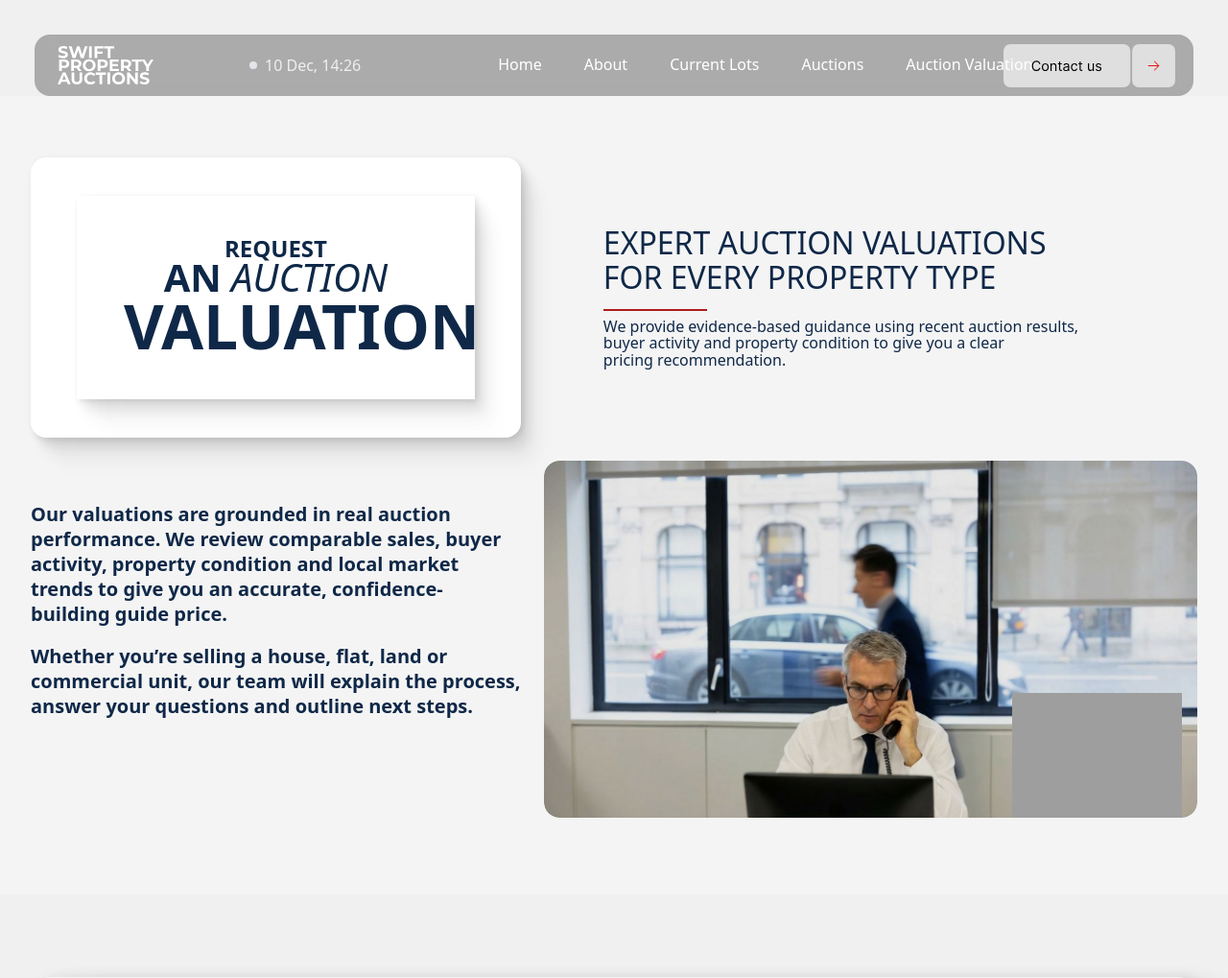
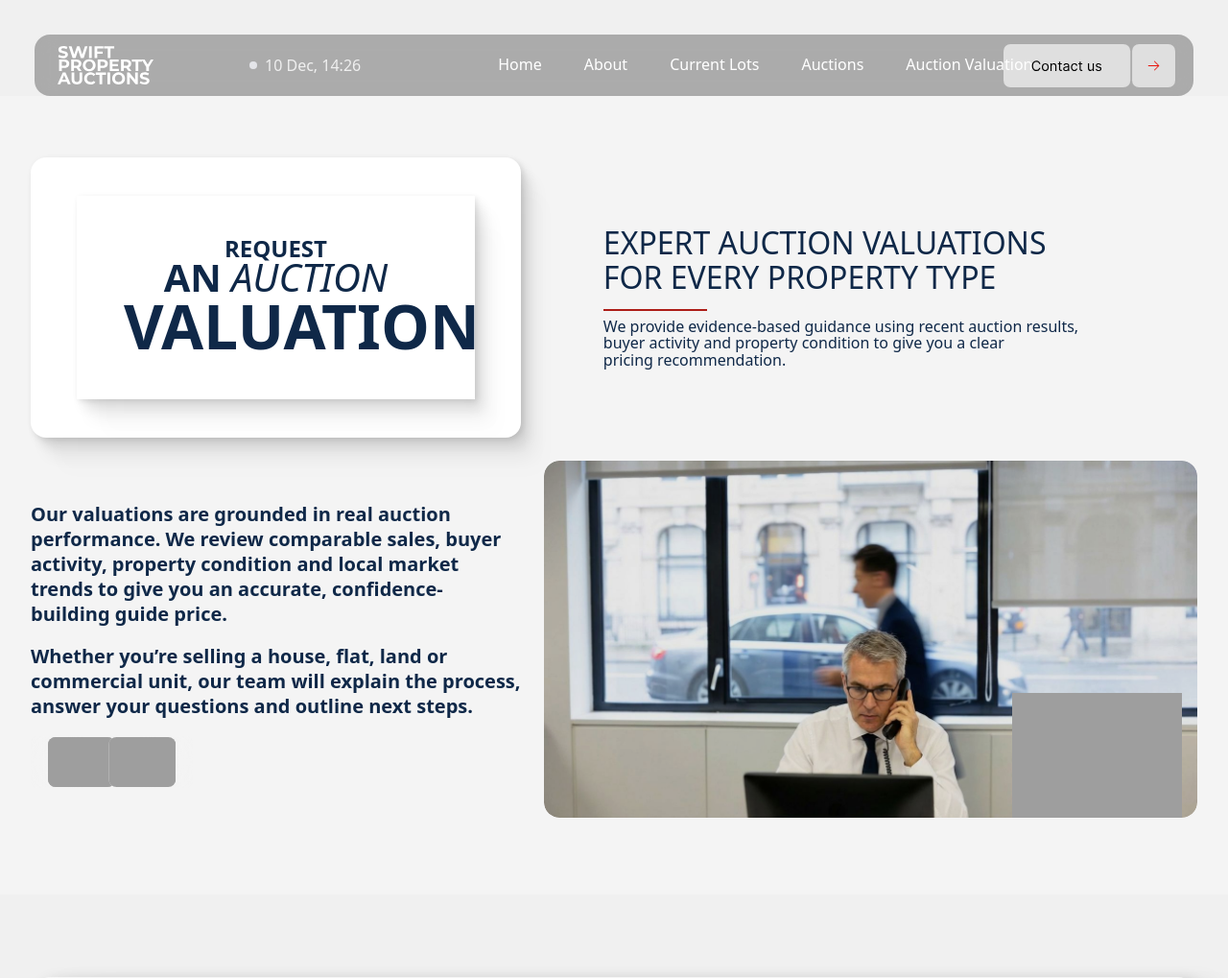
Before and after one commit to HalcyonLegion/swift-property-rework, a Flask app: page /valuation in a window 1280 px wide. Shown: the top 1019 px of the page at 96% size. Run offline with Flask 3, Linux system fonts and the light colour scheme; some libraries are stand-ins or nearby versions; some web fonts are replaced; grey boxes are pictures that could not be loaded.

Commit message:
button added

```diff
--- a/templates/valuation.html
+++ b/templates/valuation.html
@@ -218,6 +218,40 @@
 						<p>
 							Whether you’re selling a house, flat, land or commercial unit, our team will explain the process, answer your questions and outline next steps.
 						</p>
+
+						<!-- CTA: reuse your Free Valuation SVG button -->
+						<div class="auction-feature-cta">
+										<a
+											href="#contacts-2"
+											class="auction-feature-cta-main auction-pill-btn"
+											aria-label="Valuation"
+										>
+											<!-- Background pill SVG -->
+											<img
+											src="{{ url_for('static', filename='images/freevaldnew.svg') }}"
+											alt=""
+											class="svg-pill-bg auction-feature-pill-bg"
+											>
+
+											<!-- Arrow square with 2 stacked arrows -->
+											<span class="auction-arrow-wrap">
+											<!-- Default right arrow -->
+											<img
+												src="{{ url_for('static', filename='images/superArrow.svg') }}"
+												alt=""
+												aria-hidden="true"
+												class="svg-pill-arrow svg-arrow-default"
+											>
+											<!-- Hover upright arrow -->
+											<img
+												src="{{ url_for('static', filename='images/uprightArrow.svg') }}"
+												alt=""
+												aria-hidden="true"
+												class="svg-pill-arrow svg-arrow-hover"
+											>
+											</span>
+										</a>
+									</div>
 					</div>
 
 					<!-- BOTTOM-RIGHT: IMAGE + BADGE -->
```
